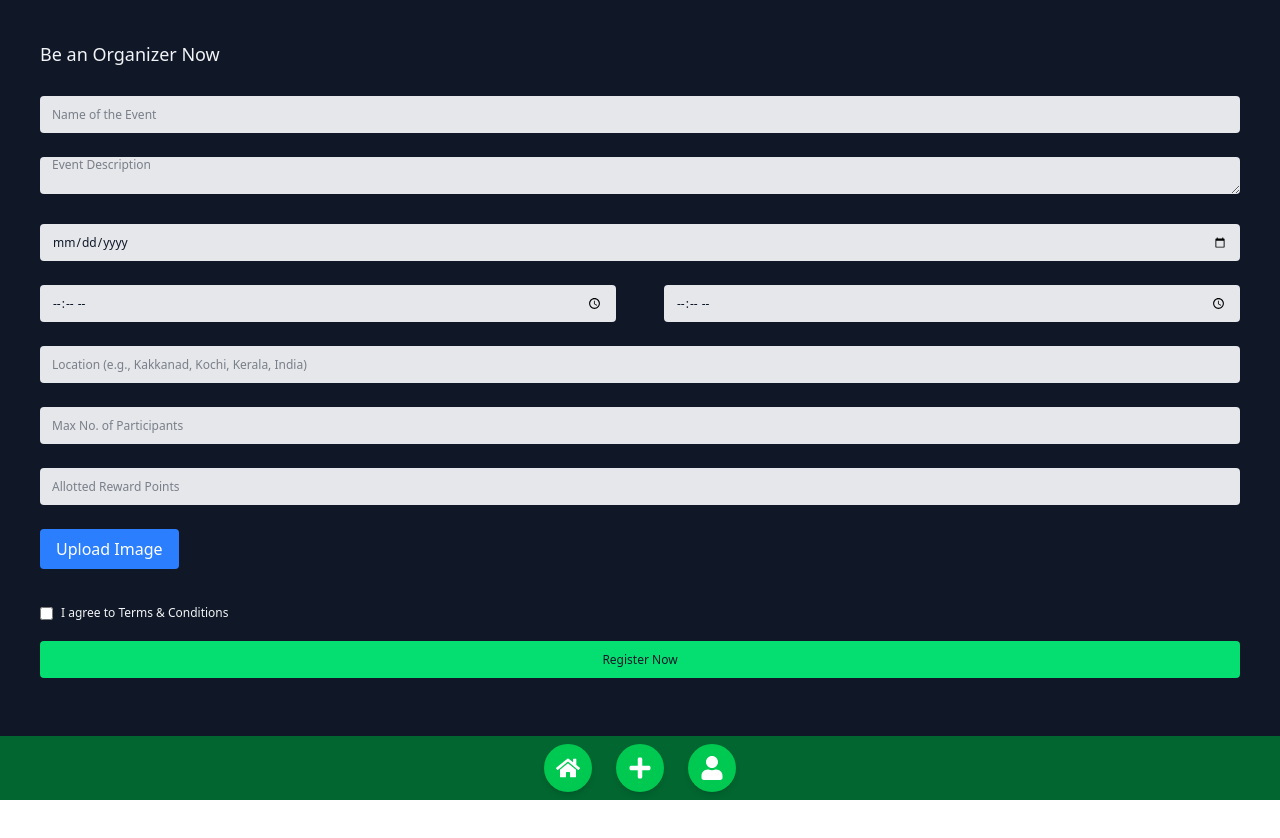
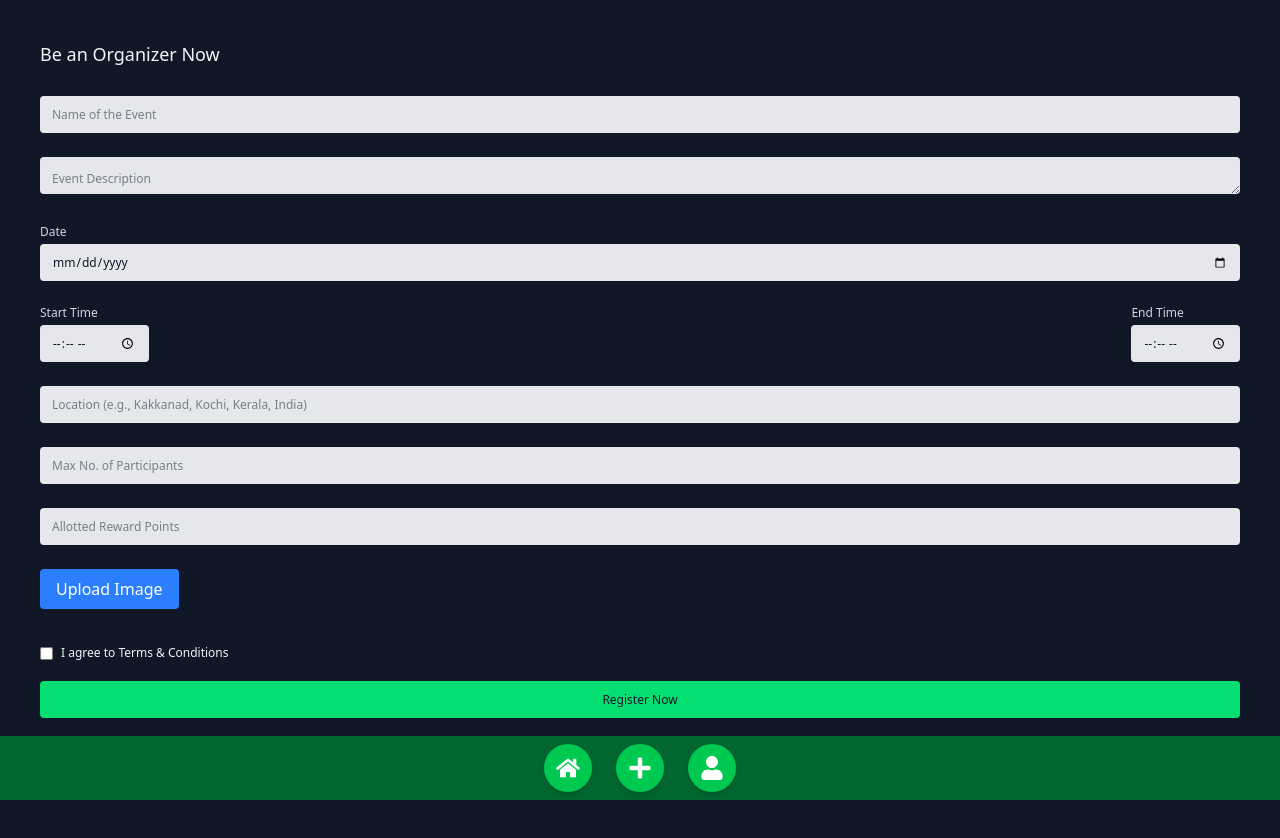
Before and after one commit to Kevinjj65/Green-Up-Users, a React app: page /organizenew in a window 1280 px wide. Before the commit the page ends 800 px from the top, so only its background shows below. Built offline with nearby package versions, Linux system fonts and the light colour scheme; the HTML template or start-up script is replaced by a standard one.

Commit message:
Made Changes to AddNew

```diff
--- a/src/components/organizer/AddNew.jsx
+++ b/src/components/organizer/AddNew.jsx
@@ -194,12 +194,17 @@ function AddNew() {
                         required
                     />
 <textarea
-                        className="bg-gray-200 text-gray-900 w-full rounded px-3 h-[37px] text-xs mb-6"
+    className="bg-gray-200 text-gray-900 w-full rounded px-3 py-[6px] text-xs mb-6 h-[37px] leading-[32px]"
     name="description"
     placeholder="Event Description"
     onChange={handleChange}
     required
 />
+
+
+
+
+                    <label className="text-xs text-gray-300 block mb-1">Date</label>  {/* ✅ Added title */}
                     <input
                         className="bg-gray-200 text-gray-900 w-full rounded px-3 h-[37px] text-xs mb-6"
                         type="date"
@@ -208,21 +213,29 @@ function AddNew() {
                         required
                     />
                     <div className="flex justify-between">
+                    <div className="mb-6">
+                            <label className="text-xs text-gray-300 block mb-1">Start Time</label>  {/* ✅ Added title */}
                             <input
-                            className="bg-gray-200 text-gray-900 w-[48%] rounded px-3 h-[37px] text-xs mb-6"
+                                className="bg-gray-200 text-gray-900 w-full rounded px-3 h-[37px] text-xs"
                                 type="time"
                                 name="start_time"
                                 onChange={handleChange}
                                 required
                             />
+                        </div>
+
+                        <div className="mb-6">
+                            <label className="text-xs text-gray-300 block mb-1">End Time</label>  {/* ✅ Added title */}
                             <input
-                            className="bg-gray-200 text-gray-900 w-[48%] rounded px-3 h-[37px] text-xs mb-6"
+                                className="bg-gray-200 text-gray-900 w-full rounded px-3 h-[37px] text-xs"
                                 type="time"
                                 name="end_time"
                                 onChange={handleChange}
                                 required
                             />
                         </div>
+                        </div>
+
 
                     <input
                         className="bg-gray-200 text-gray-900 w-full rounded px-3 h-[37px] text-xs mb-6"
```
Lines whose indentation alone changed are shown as unchanged.
